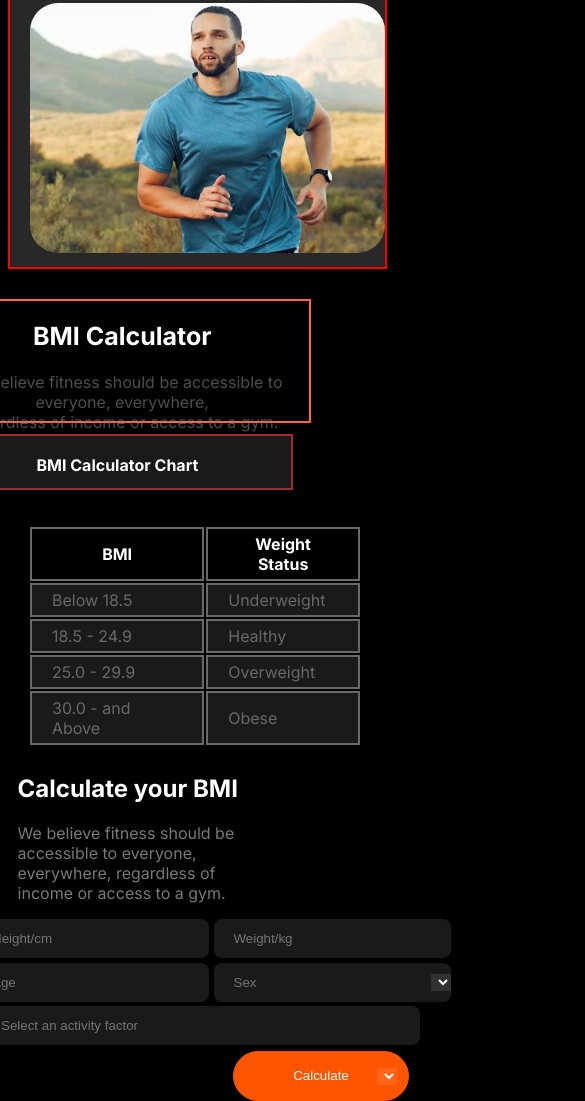
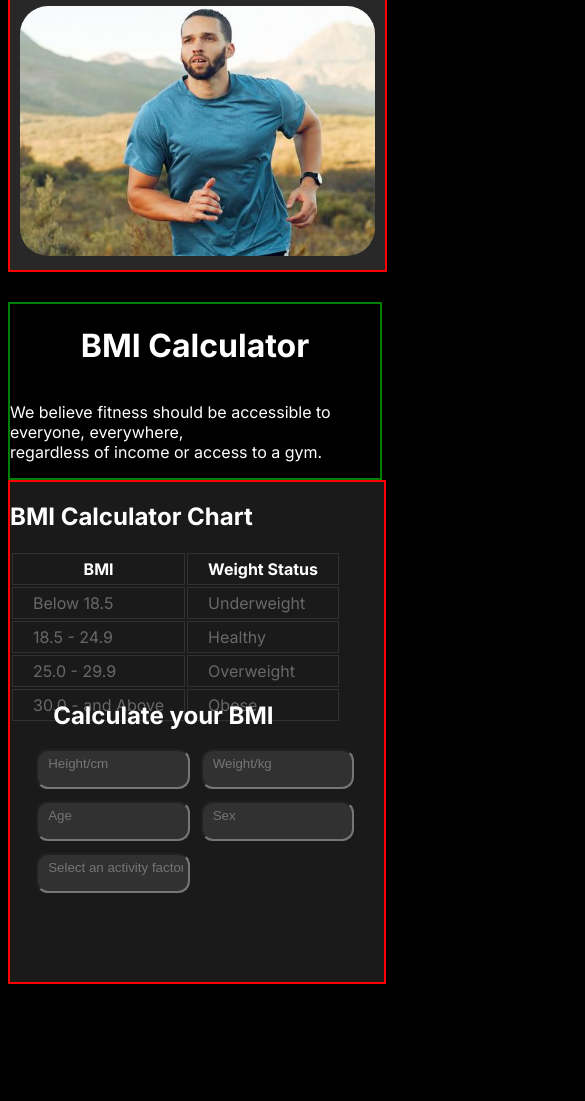
Before and after one commit to rimiruma/Assignment-2-Fitness-website, a plain HTML site: page index.html in a window 390 px wide. Shown: the part 2811-3912 px from the top of the page, 585 px wide, since content can reach past the window. After the commit the page ends 3803 px from the top, so only its background shows below. Drawn offline with Linux system fonts and the light colour scheme.

Commit message:
added calculator chart section and responsive done

```diff
--- a/index.html
+++ b/index.html
@@ -113,24 +113,22 @@
         <!-- Run section ends -->
 
         <!-- Calculator section Chart start -->
-        <section>
-            <div class="calculator-text">
+        <div>
+            <div class="calculator-title-container">
                 <h1>BMI Calculator</h1>
-                <p>We believe fitness should be accessible to everyone, everywhere,<br> regardless of income or access
-                    to a gym.</p>
-            </div>
-            <div class="calculate">
-                <div class="calculator-chart">
-                    <h1>BMI Calculator Chart</h1>
+                <p>We believe fitness should be accessible to everyone, everywhere,<br> regardless of income or access to a
+                    gym.</p>
             </div>
         </div>
-
-            <div>
+        <section class="calculator-container">
+            <div class="table-container">
+                <h1>BMI Calculator Chart</h1>
+                <div class="table-content">
                     <table class="table-data">
                         <tbody>
                             <tr>
-                            <th>BMI</th>
-                            <th>Weight Status</th>
+                                <th class="bmi">BMI</th>
+                                <th class="bmi">Weight Status</th>
                             </tr>
                             <tr>
                                 <td>Below 18.5</td>
@@ -151,34 +149,22 @@
                         </tbody>
                     </table>
                 </div>
-            <div class="bmi-container">
+                <div class="input-content">
                     <h1>Calculate your BMI</h1>
-                <p>We believe fitness should be accessible to everyone, everywhere,<br class="br"> regardless of income
-                    or
+                    <p>We believe fitness should be accessible to everyone, everywhere, regardless of<br class="br"> income or
                         access to a gym. </p>
-            </div>
-            <form class="input">
-                <div class="form">
-                    <div class="cm">
-                        <input class="text" type="text" placeholder="Height/cm">
-                        <input class="text" type="text" placeholder="Weight/kg">
-                    </div>
-                    <div class="age">
-                        <input class="sex" type="text" placeholder="Age">
-                        <input class="sex" type="text" placeholder="Sex">
-                        <select class="select" name="" id=""></select>
-                    </div>
-                    <div class="factor">
-                        <input class="an" type="text" placeholder="Select an activity factor">
-                    </div>
-                    <div class="btn">
-                        <button class="btn-primary">Calculate</button>
-                    </div>
-                    <div class="item">
-                        <select class="select-1" name="" id=""></select>
+                    <div class="input-form">
+                        <input type="text " name="" placeholder="Height/cm" id="">
+                        <input type="text" name="" placeholder="Weight/kg" id="">
+                        <input type="text" name="" placeholder="Age" id="">
+                        <input type="text" name="" placeholder="Sex" id="">
+
+
+                            <input class="" type="text" placeholder="Select an activity factor">
+
                     </div>
                 </div>
-            </form>
+            </div>
         </section>
         <!-- Calculator section Chart ends -->
     </main>
--- a/responsive/responsive.css
+++ b/responsive/responsive.css
@@ -17,128 +17,95 @@
         flex-direction: row;
     }
 
-    .banner, .section-card {
+    .banner,
+    .section-card {
         flex-direction: column;
     }
 
-    .banner-images img{
+    .banner-images img {
         margin-top: 10%;
     }
 
-    .card-2{
+    .banner-text h1 {
+        margin-left: 0;
+    }
+
+    .card-2 {
         margin-top: -70%;
         margin-left: 15%;
     }
 
-    .section-card{
-        grid-template-columns: repeat(1,1fr);
+    /* Habits section responsive start */
+    .section-card {
+        grid-template-columns: repeat(1, 1fr);
 
     }
 
-    .section-title{
+    .section-title {
         width: 100%;
     }
 
-    .banner-text h1{
-       margin-left: 0;
-    }
-
-    .br{
+    .br {
         display: none;
     }
 
-    .about-section{
-       flex-direction: column;
-       align-items: start;
-       width: 95%;
-       height: 100%;
+    /* run section responsive start */
+    .about-section {
+        flex-direction: column;
+        align-items: start;
+        width: 95%;
+        height: 100%;
     }
 
-    .about-section img{
+    .about-section img {
         width: 100%;
-       margin-top: 10%;
-       margin-left: 10px;
+        margin-top: 10%;
+        margin-left: -0%;
     }
 
-    .about-section-title h1{
-        font-size: 16px;
+    .about-section-title h1 {
+        font-size: 18px;
         margin-left: 10px;
     }
 
-    .about-section-title p{
+    .about-section-title p {
         width: 100%;
         margin-left: 20px;
         font-size: 18px;
     }
 
-    .calculator-text{
-        width: 100%;
-        margin-left: -20%;
-
+    /* calculator responsive start */
+    .calculator-title-container{
+        flex-direction: column;
     }
 
-    .calculate{
+    .input-content{
+        width: 80%;
         flex-direction: column;
-        width: 100%;
-        height: 100%;
-        margin-left: -25%;
-
+        margin-top: 40%;
+        margin-left: 25%;
     }
 
-    .calculator-chart h1{
-        width: 100%;
-        font-size: 16px;
-
+    .input-content h1{
+       margin-left: -60%;
     }
 
-    .table-data{
-        width: 100%;
-        margin-top: 30px;
-        margin-left: -0%;
+    .input-content p{
+        margin-left: -60%;
+        font-size: 16px;
+        display: none;
     }
 
-    .bmi-container h1{
-        margin-top: 45%;
+    .input-form input{
         width: 100%;
-        margin-left: -140px;
+        margin-left: -50%;
+        padding: 5px 5px 16px 10px;
     }
 
-    .bmi-container p{
-        width: 100%;
-        margin-left: -40px;
-        margin-left: -140px;
-    }
-
-    .input{
-        width: 100%;
+    .input-form{
+        gap: 10%;
         display: grid;
         grid-template-columns: repeat(2, 1fr);
     }
 
-    .cm {
-        margin-left: -8%;
-    }
-
-    .age {
-        margin-left: -8%;
-        margin-top: 1%;
-    }
-
-    .an {
-        border-radius: 8px;
-        background: rgba(255, 255, 255, 0.1);
-        padding: 12px 242px 12px 20px;
-        margin-left: -55%;
-        border: none;
-    }
-
-    .btn {
-        margin-top: 5%;
-
-    }
-
-
-
-
-
 }
--- a/styles/fitness.css
+++ b/styles/fitness.css
@@ -204,24 +204,21 @@
     background-color: #E6533C;
 }
 
-.card-2 h1{
+.card-2 h1 {
     position: absolute;
-   margin-top: -20%;
-   left: 130%;
+    margin-top: -20%;
+    left: 130%;
 
 }
 
-.card-2 p{
+.card-2 p {
     position: absolute;
-   top: 40%;
+    top: 40%;
 
 
 }
 
-/* .main{
-    max-width: 1440px;
-    margin: 0 auto;
-} */
+
 /* Habits styles start */
 .section-title {
     width: 476px;
@@ -240,7 +237,7 @@
     color: white;
 }
 
-.section-content{
+.section-content {
     max-width: 900px;
     margin: 0 auto;
 
@@ -264,12 +261,12 @@
     border-radius: 100px;
 }
 
-.section-content h2{
+.section-content h2 {
     color: white;
     font-size: 1rem;
 }
 
-.section-content p{
+.section-content p {
     color: #FFFFFF80;
 }
 
@@ -307,67 +304,62 @@
 
     color: #808080f2;
 }
+
 /* calculate section start */
-.calculator-text {
-    width: 476px;
-    height: 120px;
-    margin: 0 auto;
-    text-align: center;
+.calculator-container {
+
+    background: rgba(255, 255, 255, 0.1);
+    width: 100%;
+    height: 500px;
+    border: 2px solid red;
+}
+
+.input-content h1{
+color: white;
+}
+
+.input-content p{
+    color: white;
+}
+
+.calculator-title-container {
+    border: 2px solid green;
+    display: flex;
+    flex-direction: column;
     justify-content: center;
     align-items: center;
-    border: 2px solid tomato;
-}
-
-.calculator-text h1 {
-    font-size: 25px;
-    color: #ffffff;
-}
-
-.calculator-text p {
-    color: #8080809a;
-}
-
-.calculate {
-    width: 1240px;
-    height: 400px;
-    margin-top: 3%;
-    display: flex;
-    background-color: #80808033;
-    border: 2px solid brown;
-}
-
-.calculate-text p {
-    margin-left: 50%;
-}
-
-.calculator-chart h1 {
-    color: #ffffff;
-    margin-top: 5%;
-    padding-left: 120px
 
 }
 
+.calculator-title-container
+h1 {
+    color: white;
+}
+
+.calculator-title-container p {
+    color: white;
+}
+
+.table-container{
+    color: white;
+}
+
+
 .table-data {
-    margin-left: 8%;
-    margin-top: -25%;
-    padding: 5px 20px;
-    /* border: 2px solid #696969; */
+    position: absolute;
+    color: red;
 }
 
 tr,
 th,
 td {
     padding: 5px 20px;
-    border: 2px solid #696969;
+    border: 1px solid rgba(255, 255, 255, 0.1);
     border-collapse: collapse;
 }
 
-th{
-    color: #ffffff;
-}
+td {
 
-td {
-    background: rgba(255, 255, 255, 0.1);
     color: #ffffff57;
 }
 
@@ -375,89 +367,39 @@ td {
     border-collapse: collapse;
 }
 
-.input{
-   display: grid;
-   grid-template-columns: repeat(2,1fr);
-   margin-right: -100%;
+.bmi {
+    color: #FFFFFF;
 }
 
-.bmi-container {
-    margin-left: 40%;
-    margin-top: -21%;
+.input-content {
+    margin-right: -20%;
+    display: flex;
+    flex-direction: column;
+    justify-content: center;
+    align-items: center;
 }
 
-.bmi-container h1 {
-    margin-left: 15%;
-    color: #ffffff;
+.input-content p {
+    margin-top: -1%;
+    margin-left: 10%;
 }
 
-.bmi-container p {
-    margin-left: 15%;
-    color: #808080f2;
-}
+.input-form {
+    gap: 15px;
+    display: grid;
+    grid-template-columns: repeat(2, 1fr);
 
-.cm {
-    margin-left: 49%;
-}
 
-.text {
-    border-radius: 8px;
-    background: rgba(255, 255, 255, 0.1);
-    padding: 12px 40px 12px 20px;
-    border: none;
 
 }
 
-.age {
-    margin-left: 49%;
-    margin-top: 1%;
-}
-
-.sex {
-    border-radius: 8px;
-    background: rgba(255, 255, 255, 0.1);
-    padding: 12px 40px 12px 20px;
-    border: none;
-}
-
-.factor {
-    width: 450px;
-    height: 22px;
-    margin-left: 49%;
-    margin-top: 1%;
-}
-
-.an {
-    border-radius: 8px;
-    background: rgba(255, 255, 255, 0.1);
-    padding: 12px 265px 12px 20px;
-    border: none;
-}
-
-.select-1 {
-    margin-left: 82%;
-    background: rgba(255, 255, 255, 0.1);
-    cursor: pointer;
-    border: none;
-    color: #ffffff;
-}
-
-.select {
-    margin-right: -23%;
-    background: rgba(255, 255, 255, 0.1);
-    border: none;
-    margin-left: -5%;
-    cursor: pointer;
-    color: #ffffff;
+.input-form input{
+background-color: rgba(255, 255, 255, 0.1);
+border-radius: 12px;
+padding: 12px 60px 16px 20px;
 
 }
 
-.item {
-    /* margin-left: 95%; */
-    margin-top: -8%;
+.title {
+    margin-top: 5%;
 }
-
-.btn {
-    margin-top: 3%;
-    margin-left: 50%;
-}
```
Lines whose indentation alone changed are shown as unchanged.
